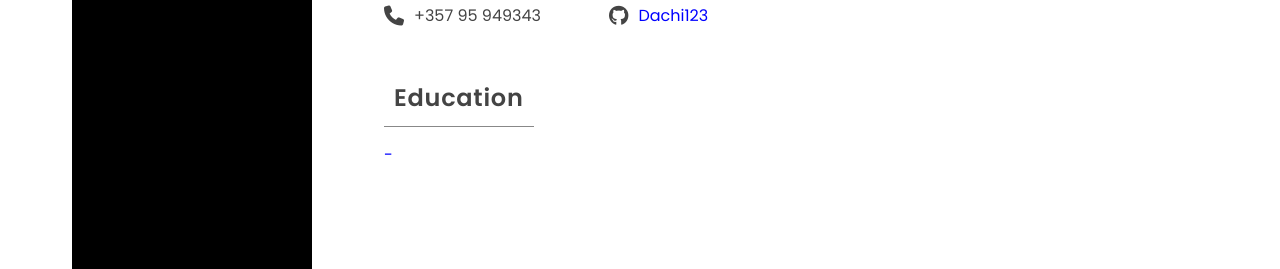
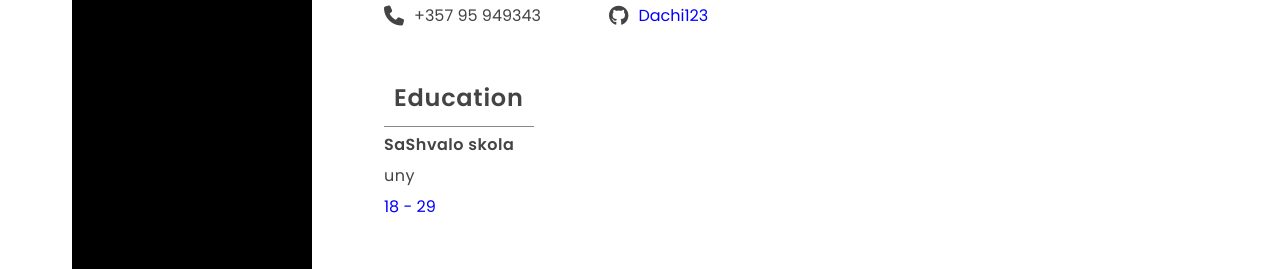
Before and after one commit to dachiko1233/CV-builder, a React (Vite) app: page /preview in a window 1280 px wide. Shown: the part 491-760 px from the top of the page. Built offline with nearby package versions, Linux system fonts and the light colour scheme.

Commit message:
fix delete btn in edu

```diff
--- a/src/components/DeleteBtn.jsx
+++ b/src/components/DeleteBtn.jsx
@@ -1,11 +1,10 @@
 import React from 'react';
-import { useBuilder } from '../context/CVProvider';
 
-function DeleteBtn({ clear }) {
+function DeleteBtn({ clear, onClick }) {
   console.log(clear);
-  const { handleDelete } = useBuilder();
+
   return (
-    <button className="del-btn" onClick={handleDelete}>
+    <button className="del-btn" onClick={onClick}>
       ❌ {clear}
     </button>
   );
--- a/src/components/Editor.jsx
+++ b/src/components/Editor.jsx
@@ -7,7 +7,8 @@ import { useBuilder } from '../context/CVProvider';
 import DeleteBtn from './DeleteBtn';
 
 function Editor() {
-  const { open, handleShowInputs, handleAddEducation } = useBuilder();
+  const { open, handleShowInputs, handleAddEducation, handleDelete } =
+    useBuilder();
   return (
     <div>
       <NavBar />
@@ -104,7 +105,7 @@ function Editor() {
       </div>
 
       <div className="btn-style container">
-        <DeleteBtn clear="Clear all" />
+        <DeleteBtn clear="Clear all" onClick={handleDelete} />
       </div>
 
       {open && (
@@ -136,7 +137,7 @@ function Editor() {
 
           <div className="btn-style container">
             <Button onClick={handleAddEducation} button="save education" />
-            <DeleteBtn clear="Clear all" />
+            <DeleteBtn clear="Clear all" onClick={handleDelete} />
           </div>
         </>
       )}
--- a/src/components/Education.jsx
+++ b/src/components/Education.jsx
@@ -3,8 +3,22 @@ import { useBuilder } from '../context/CVProvider';
 import Styles from './Education.module.css';
 
 function Education({ title }) {
-  const { education } = useBuilder();
+  const { form, education, open } = useBuilder();
   return (
+    <>
+      <div className={Styles.edu}>
+        <h2>{title}</h2>
+
+        <p className={Styles.school}>{form.school}</p>
+
+        <p>{form.degree}</p>
+
+        <span>
+          {form.strdate} - {form.enddate}
+        </span>
+      </div>
+
+      {open && (
         <div className={Styles.edu}>
           <h2>{title}</h2>
 
@@ -16,6 +30,8 @@ function Education({ title }) {
             {education.edustrdate} - {education.eduenddate}
           </span>
         </div>
+      )}
+    </>
   );
 }
 
--- a/src/components/PreMain.jsx
+++ b/src/components/PreMain.jsx
@@ -48,7 +48,7 @@ export default function PreMain() {
 
       <div className={Styles.grid}>
         <Education title="Education" />
-        {open && <Education title="Education" />}
+        {/* {open && <Education title="Education" />} */}
       </div>
     </div>
   );
--- a/src/context/CVProvider.jsx
+++ b/src/context/CVProvider.jsx
@@ -23,7 +23,7 @@ function CVProvider({ children }) {
     strdate: '18',
     enddate: '29',
   });
-
+  //education state
   const [education, setEducation] = useState({
     eduschool: '',
     edudegree: '',
```
Lines whose indentation alone changed are shown as unchanged.
